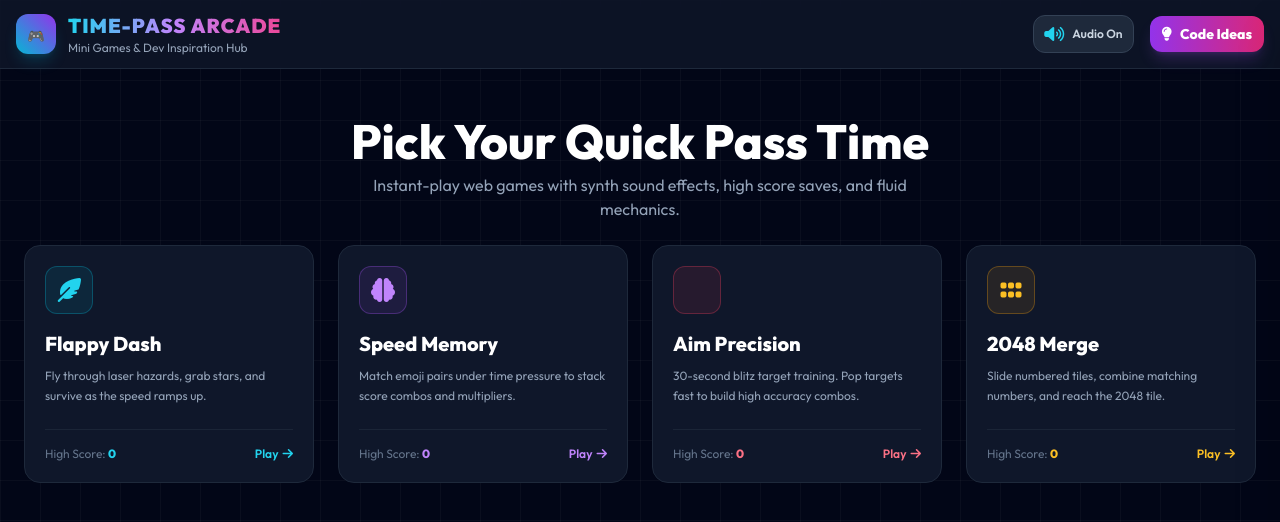
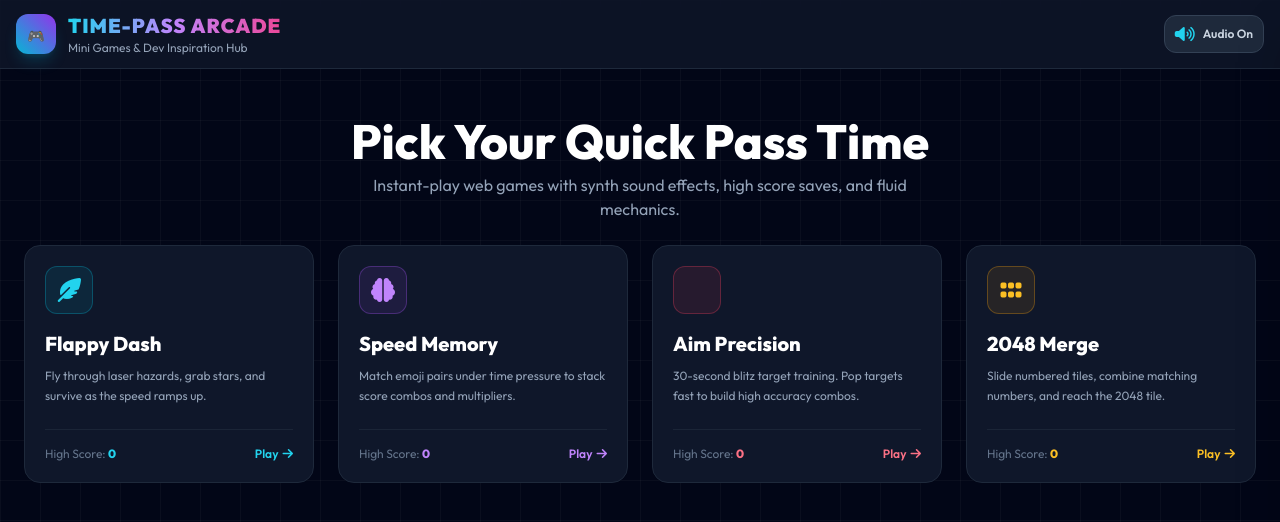
Before and after one commit to wolfgangergrimmer-sudo/Apps, a plain HTML site: page html_projects/TimePassArcade/index.html in a window 1280 px wide. Drawn offline with nearby package versions, Linux system fonts and the light colour scheme.

Commit message:
Removed the button for code ides

```diff
--- a/html_projects/TimePassArcade/index.html
+++ b/html_projects/TimePassArcade/index.html
@@ -86,10 +86,10 @@
                     <i id="soundIcon" class="fa-solid fa-volume-high text-cyan-400"></i>
                     <span class="text-xs font-semibold hidden md:inline">Audio On</span>
                 </button>
-                <button onclick="toggleIdeasDrawer()" class="px-3 py-2 rounded-xl bg-gradient-to-r from-purple-600 to-pink-600 hover:from-purple-500 hover:to-pink-500 text-white font-bold text-xs sm:text-sm shadow-lg shadow-purple-500/20 transition flex items-center space-x-2">
+                <!-- <button onclick="toggleIdeasDrawer()" class="px-3 py-2 rounded-xl bg-gradient-to-r from-purple-600 to-pink-600 hover:from-purple-500 hover:to-pink-500 text-white font-bold text-xs sm:text-sm shadow-lg shadow-purple-500/20 transition flex items-center space-x-2">
                     <i class="fa-solid fa-lightbulb"></i>
                     <span>Code Ideas</span>
-                </button>
+                </button> -->
             </div>
         </div>
     </header>
```
